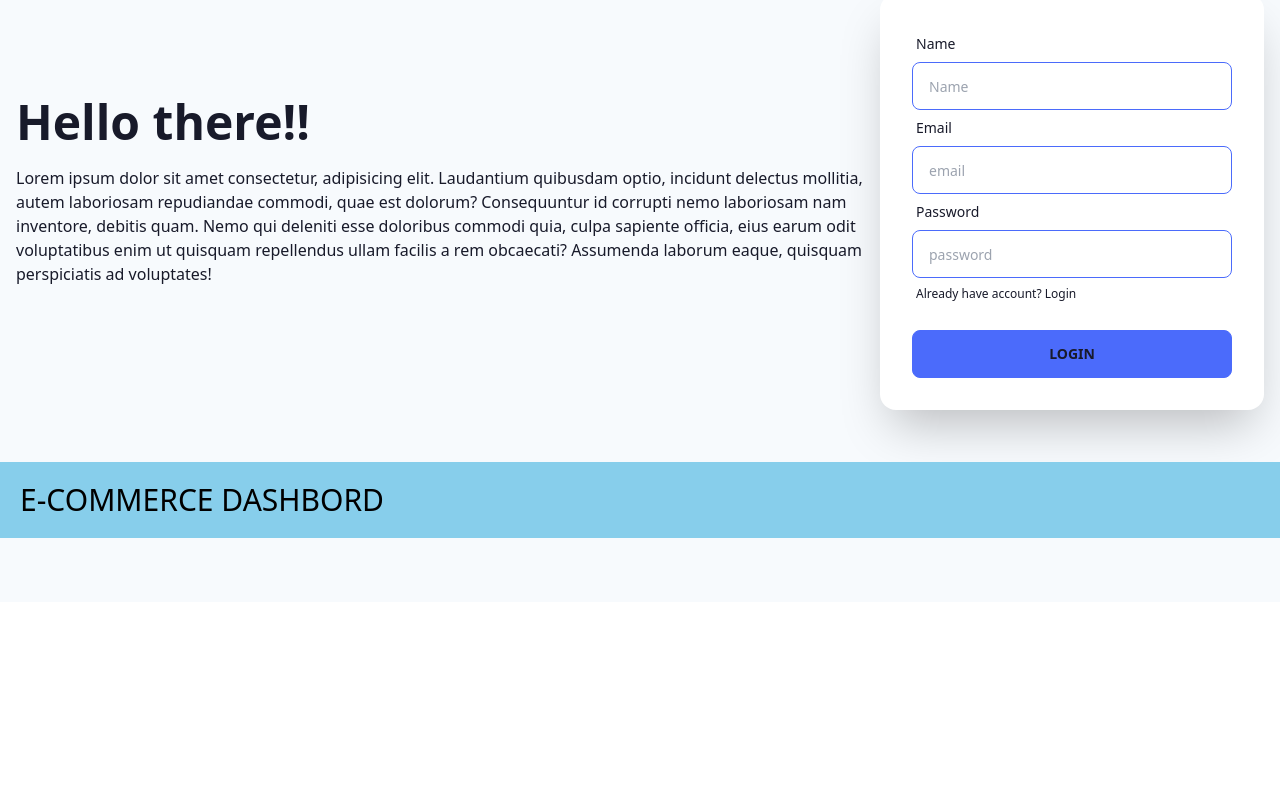
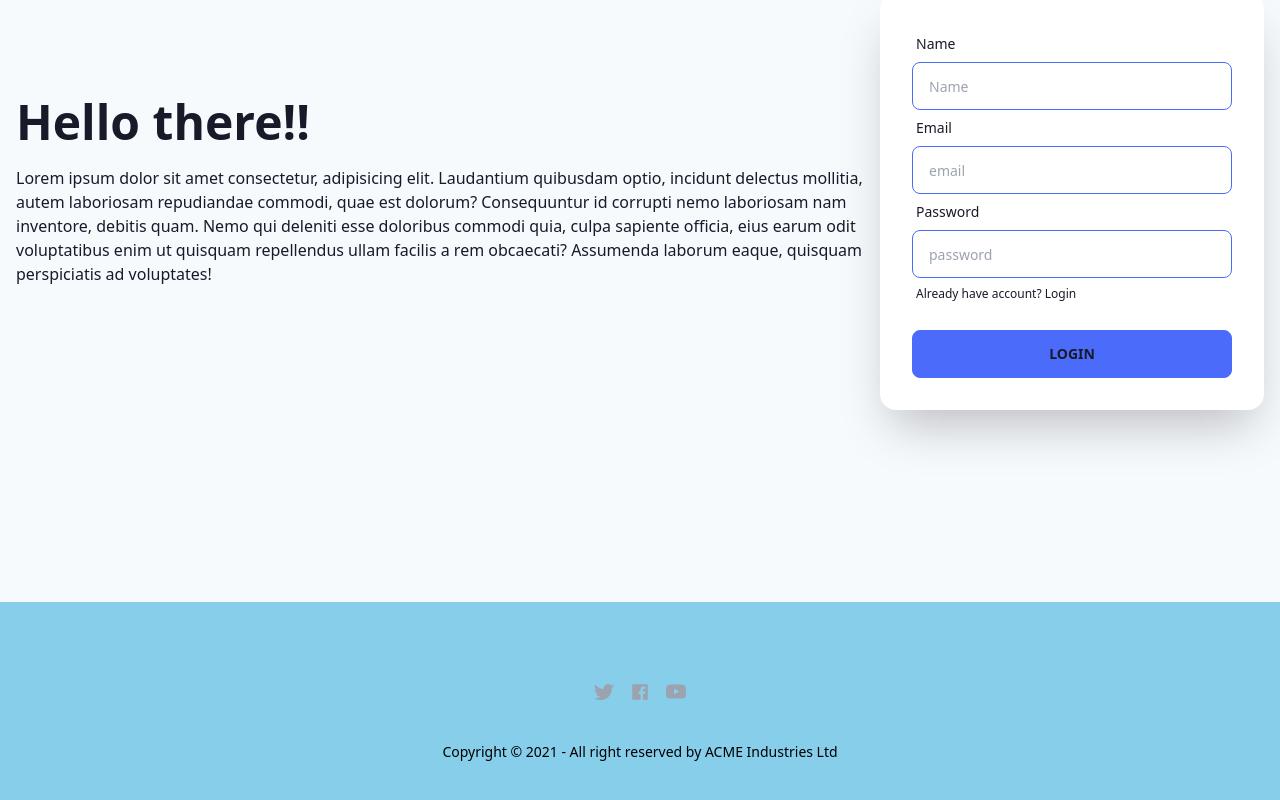
Before and after one commit to krcpr007/e-dashbord, a React (Create React App) app: page /signup in a window 1280 px wide. Shown: the part 262-1062 px from the top of the page. Before the commit the page ends 864 px from the top, so only its background shows below. Built offline with nearby package versions, Linux system fonts and the light colour scheme; the HTML template or start-up script is replaced by a standard one.

Commit message:
footer done

```diff
--- a/src/components/Footer.js
+++ b/src/components/Footer.js
@@ -1,10 +1,35 @@
 import React from 'react'
-
+import {FaTwitter} from "react-icons/fa"
+import {AiFillFacebook} from "react-icons/ai"
+import {BsYoutube} from 'react-icons/bs';
+import {Link} from "react-router-dom";
 function Footer() {
     return (
-        <footer className="footer text-center text-3xl p-5 absolute bottom-0">
-            <h3>E-COMMERCE DASHBORD</h3>
-        </footer>
+      <footer className="p-10 footer bg-base-900 text-base-content footer-center">
+      <div className="grid grid-flow-col gap-4">
+        {/* <a className="link link-hover">About us</a>
+        <a className="link link-hover">Contact</a>
+        <a className="link link-hover">Jobs</a>
+        <a className="link link-hover">Press kit</a> */}
+      </div>
+      <div>
+        <div className="grid grid-flow-col gap-4">
+          <Link to='/' >
+            <FaTwitter className='text-xl text-gray-400 hover:text-slate-900' />
+          </Link>
+          <Link to='/' >
+            <AiFillFacebook className='text-xl text-gray-400 hover:text-slate-900'/>
+          </Link>
+          <Link to='/' >
+            <BsYoutube className='text-xl text-gray-400 hover:text-slate-600 shadow-2xl'/>
+          </Link>
+        </div>
+      </div>
+      <div>
+        <p>Copyright © 2021 - All right reserved by ACME Industries Ltd</p>
+      </div>
+    </footer>
+
     )
 }
 
```
